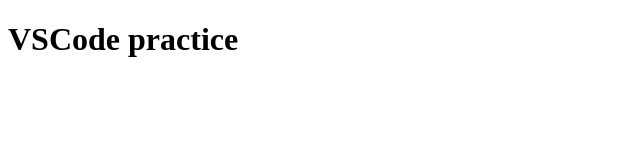
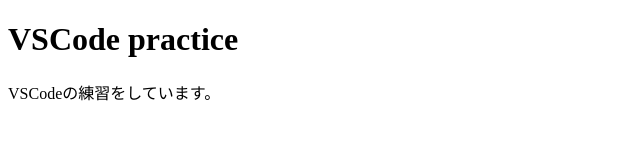
Before and after one commit to youhei-takahashi/vscode-practice, a plain HTML site: page index.html in a window 1280 px wide. Shown: the whole page, without its empty margins (0-640 px from the left). Drawn offline with Linux system fonts and the light colour scheme.

Commit message:
index.htmlを修正

```diff
--- a/index.html
+++ b/index.html
@@ -7,5 +7,6 @@
 </head>
 <body>
   <h1>VSCode practice</h1>
+  <p>VSCodeの練習をしています。</p>
 </body>
 </html>
```
